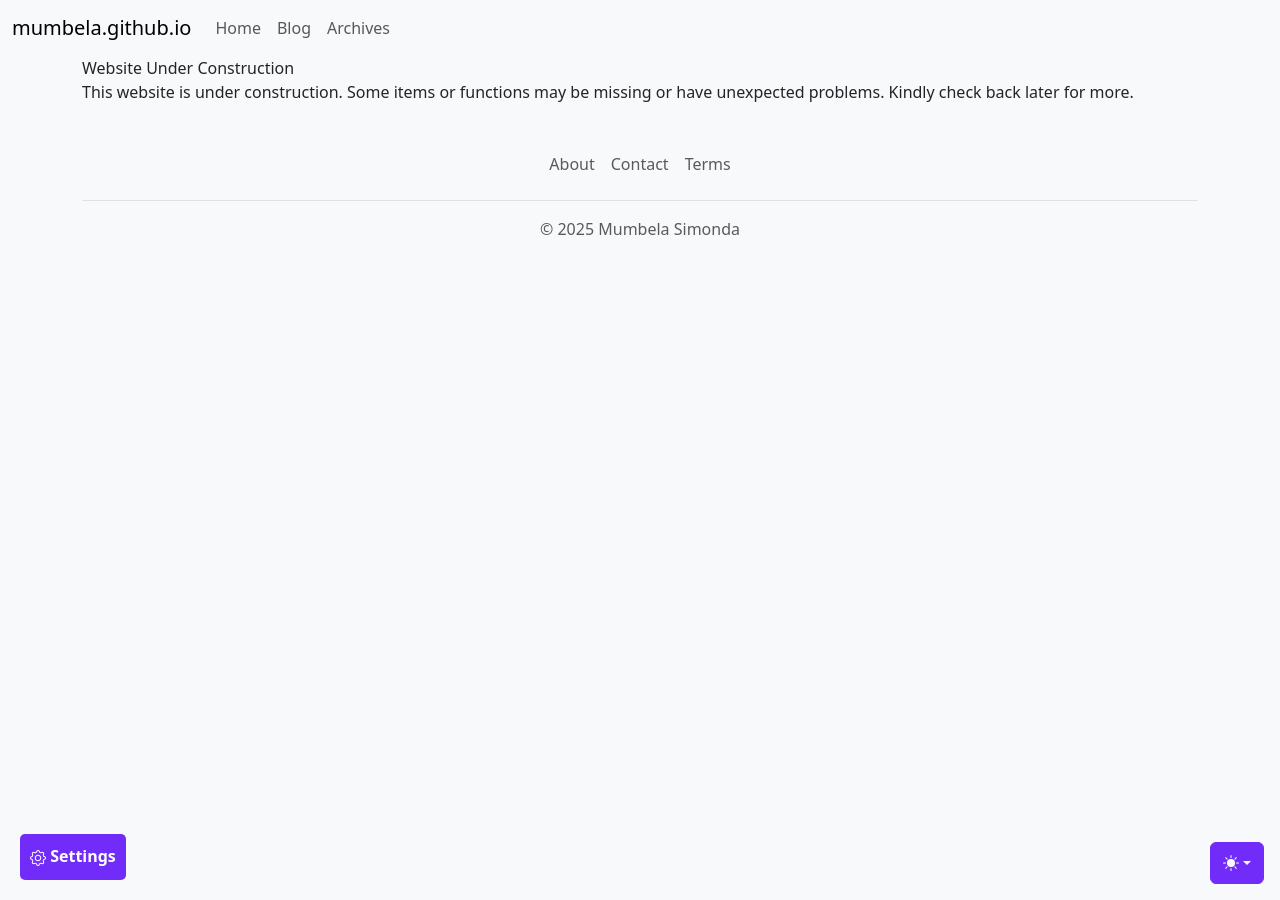
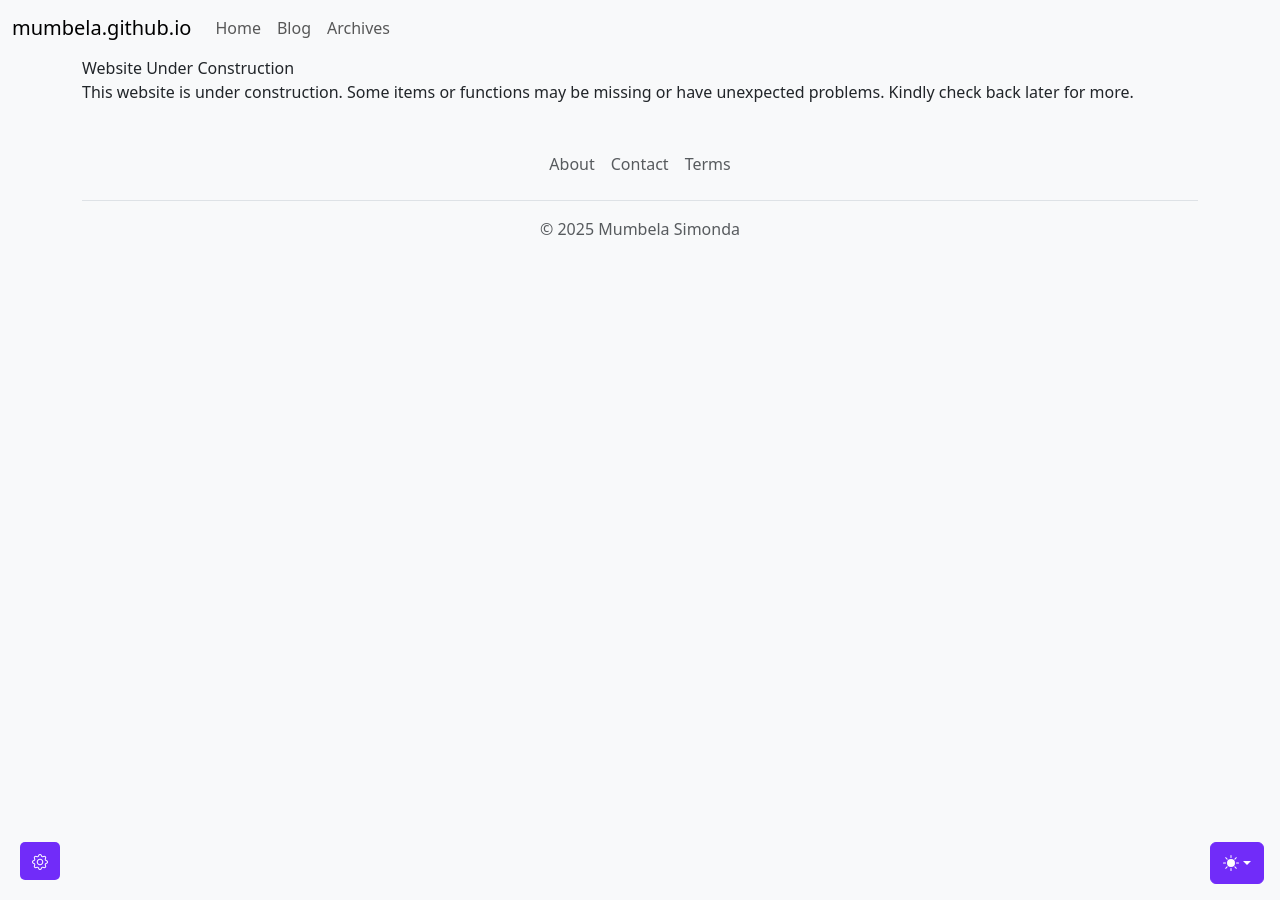
Before and after one commit to Mumbela/mumbela.github.io, a Jekyll site: the page built from index.md, in a window 1280 px wide. Built offline with Jekyll 4.4.1, drawn with Linux system fonts in a browser that asks for light colours.

Commit message:
edit:feat: settings and back-to-top button

```diff
--- a/_includes/footer.html
+++ b/_includes/footer.html
@@ -13,7 +13,10 @@
 
 {% include settings.html %}
 
-<button class="back-to-top" id="back-to-top">Back to top</button>
+<button type="button" class="back-to-top btn btn-bd-primary" id="back-to-top">
+    <i class="bi bi-chevron-up"></i>
+    <span class="visually-hidden">Back to top</span>
+</button>
 
 <div class="dropdown position-fixed bottom-0 end-0 mb-3 me-3 bd-mode-toggle">
     <button class="btn btn-bd-primary py-2 dropdown-toggle d-flex align-items-center" id="bd-theme" type="button" aria-expanded="false" data-bs-toggle="dropdown" aria-label="Toggle theme (auto)"> <svg class="bi my-1 theme-icon-active" aria-hidden="true"><use href="#circle-half"></use></svg> <span class="visually-hidden" id="bd-theme-text">Toggle theme</span> </button>
--- a/_includes/settings.html
+++ b/_includes/settings.html
@@ -1,6 +1,7 @@
 <!-- Button trigger modal -->
 <button type="button" class="btn btn-bd-primary settings-btn" id="settings-btn" data-bs-toggle="modal" data-bs-target="#settingsModal">
-  <i class="bi bi-gear"></i> Settings
+  <i class="bi bi-gear"></i>
+  <span class="visually-hidden">Settings</span>
 </button>
 
 <!-- Modal -->
--- a/_sass/base.scss
+++ b/_sass/base.scss
@@ -13,9 +13,8 @@
 .back-to-top {
   display:none;
   position:fixed;
-  bottom:20px;
+  bottom:70px;
   right:20px;
-  padding:10px 16px;
   border:none;
   border-radius:5px;
   cursor:pointer;
@@ -28,10 +27,9 @@
 .settings-btn {
     position: fixed;
     bottom: 20px;
-    padding: 10px;
+    left: 20px;
     border: none;
     border-radius: 5px;
-    left: 20px;
     cursor: pointer;
 }
 
```
